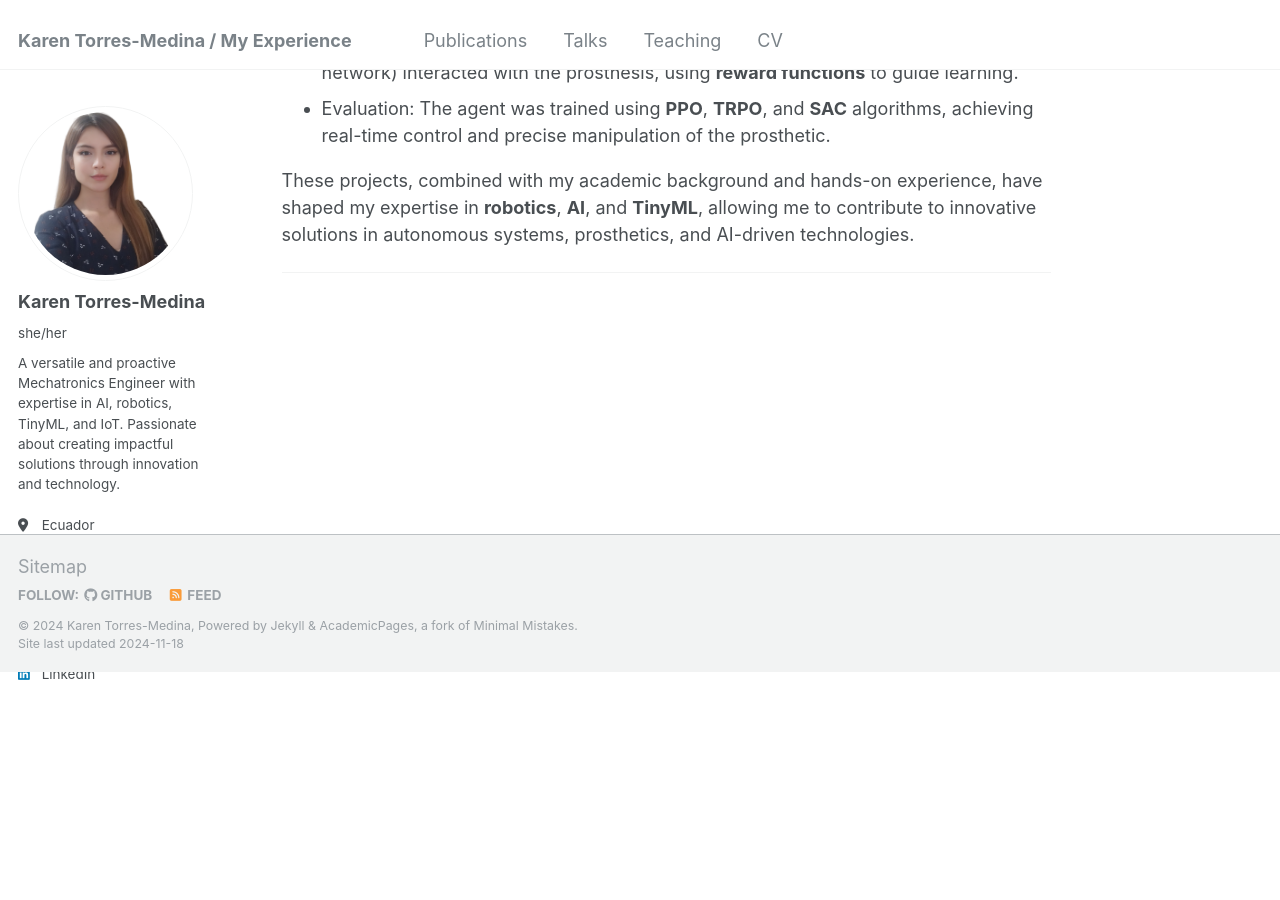
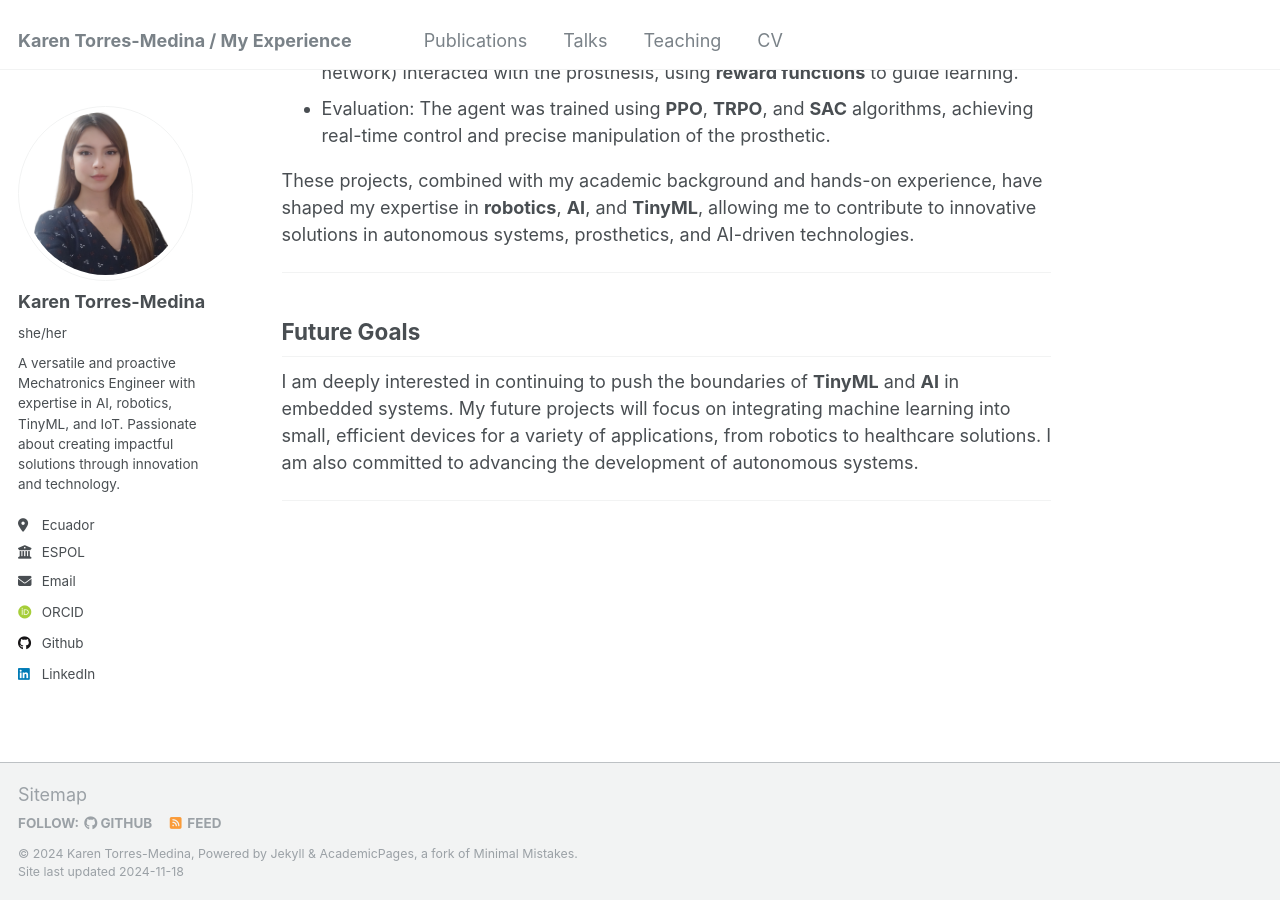
Before and after one commit to kttorres/experience, a Jekyll site: the page built from _pages/about.md, in a window 1280 px wide and 900 px high, scrolled down 3348 px. Built offline with Jekyll 4.4.1, drawn with Linux system fonts in a browser that asks for light colours; some web fonts are replaced; before the commit the page ends 4020 px from its top, so only the background shows below that.

Commit message:
Update about.md

```diff
--- a/_pages/about.md
+++ b/_pages/about.md
@@ -66,3 +66,8 @@ For my **thesis**, I developed a **robotic prosthesis** controlled by **EMG sign
 These projects, combined with my academic background and hands-on experience, have shaped my expertise in **robotics**, **AI**, and **TinyML**, allowing me to contribute to innovative solutions in autonomous systems, prosthetics, and AI-driven technologies.
 
 ---
+## Future Goals
+
+I am deeply interested in continuing to push the boundaries of **TinyML** and **AI** in embedded systems. My future projects will focus on integrating machine learning into small, efficient devices for a variety of applications, from robotics to healthcare solutions. I am also committed to advancing the development of autonomous systems.
+
+---
```
